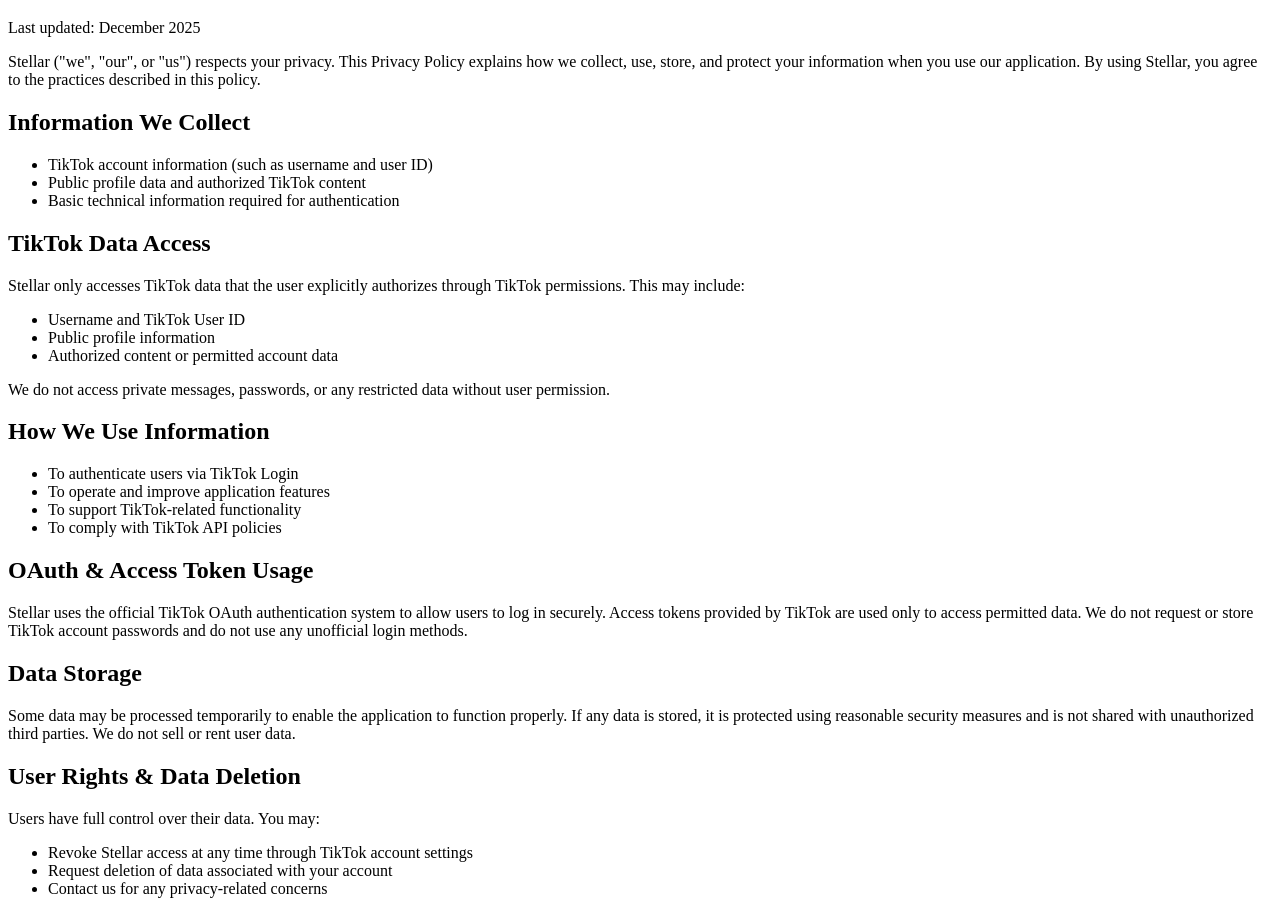
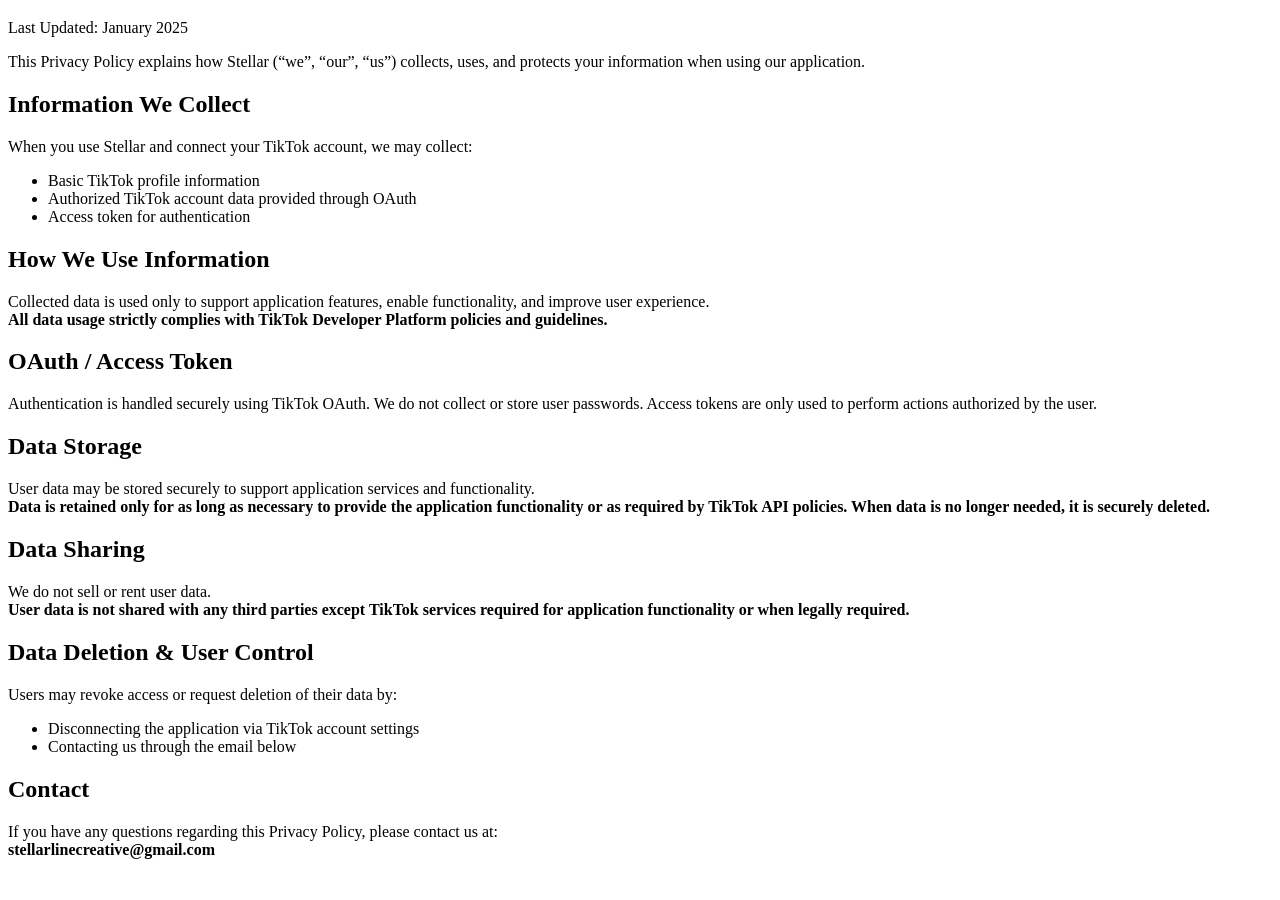
Before and after one commit to stellarlinecreative-cell/stellar-legal, a plain HTML site: page privacy.html in a window 1280 px wide. Shown: the part 61-961 px from the top of the page. After the commit the page ends 936 px from the top, so only its background shows below. Drawn offline with Linux system fonts and the light colour scheme.

Commit message:
Update privacy.html

```diff
--- a/privacy.html
+++ b/privacy.html
@@ -1,92 +1,73 @@
 <!DOCTYPE html>
 <html lang="en">
 <head>
-  <meta charset="UTF-8">
-  <title>Privacy Policy - Stellar</title>
+  <meta charset="UTF-8" />
+  <title>Privacy Policy - Stellar App</title>
 </head>
 <body>
+
 <h1>Privacy Policy</h1>
-  <p>Last updated: December 2025</p>
+<p>Last Updated: January 2025</p>
 
 <p>
-    Stellar ("we", "our", or "us") respects your privacy. This Privacy Policy explains
-    how we collect, use, store, and protect your information when you use our application.
-    By using Stellar, you agree to the practices described in this policy.
+This Privacy Policy explains how Stellar (“we”, “our”, “us”) collects, uses, and protects your information when using our application.
 </p>
 
 <h2>Information We Collect</h2>
+<p>
+When you use Stellar and connect your TikTok account, we may collect:
+</p>
 <ul>
-    <li>TikTok account information (such as username and user ID)</li>
-    <li>Public profile data and authorized TikTok content</li>
-    <li>Basic technical information required for authentication</li>
+  <li>Basic TikTok profile information</li>
+  <li>Authorized TikTok account data provided through OAuth</li>
+  <li>Access token for authentication</li>
 </ul>
 
-  <h2>TikTok Data Access</h2>
+<h2>How We Use Information</h2>
 <p>
-    Stellar only accesses TikTok data that the user explicitly authorizes through TikTok
-    permissions. This may include:
-  </p>
-  <ul>
-    <li>Username and TikTok User ID</li>
-    <li>Public profile information</li>
-    <li>Authorized content or permitted account data</li>
-  </ul>
-  <p>
-    We do not access private messages, passwords, or any restricted data without user permission.
+Collected data is used only to support application features, enable functionality, and improve user experience.
+<br><strong>All data usage strictly complies with TikTok Developer Platform policies and guidelines.</strong>
 </p>
 
-  <h2>How We Use Information</h2>
-  <ul>
-    <li>To authenticate users via TikTok Login</li>
-    <li>To operate and improve application features</li>
-    <li>To support TikTok-related functionality</li>
-    <li>To comply with TikTok API policies</li>
-  </ul>
-
-  <h2>OAuth & Access Token Usage</h2>
+<h2>OAuth / Access Token</h2>
 <p>
-    Stellar uses the official TikTok OAuth authentication system to allow users to log in
-    securely. Access tokens provided by TikTok are used only to access permitted data.
-    We do not request or store TikTok account passwords and do not use any unofficial login methods.
+Authentication is handled securely using TikTok OAuth. We do not collect or store user passwords.
+Access tokens are only used to perform actions authorized by the user.
 </p>
 
 <h2>Data Storage</h2>
 <p>
-    Some data may be processed temporarily to enable the application to function properly.
-    If any data is stored, it is protected using reasonable security measures and is not
-    shared with unauthorized third parties. We do not sell or rent user data.
+User data may be stored securely to support application services and functionality.
+<br>
+<strong>
+Data is retained only for as long as necessary to provide the application functionality or as required by TikTok API policies.
+When data is no longer needed, it is securely deleted.
+</strong>
 </p>
-
-  <h2>User Rights & Data Deletion</h2>
-  <p>Users have full control over their data. You may:</p>
-  <ul>
-    <li>Revoke Stellar access at any time through TikTok account settings</li>
-    <li>Request deletion of data associated with your account</li>
-    <li>Contact us for any privacy-related concerns</li>
-  </ul>
 
 <h2>Data Sharing</h2>
 <p>
-    We do not sell or rent user data. Data may only be shared when required to operate
-    application functionality or comply with legal obligations.
+We do not sell or rent user data.
+<br>
+<strong>
+User data is not shared with any third parties except TikTok services required for application functionality or when legally required.
+</strong>
 </p>
 
-  <h2>Data Security</h2>
+<h2>Data Deletion & User Control</h2>
 <p>
-    We implement reasonable security safeguards to protect user data from unauthorized
-    access, misuse, or disclosure.
+Users may revoke access or request deletion of their data by:
 </p>
-
-  <h2>Policy Updates</h2>
-  <p>
-    We may update this Privacy Policy from time to time. Any changes will be posted
-    on this page.
-  </p>
+<ul>
+  <li>Disconnecting the application via TikTok account settings</li>
+  <li>Contacting us through the email below</li>
+</ul>
 
 <h2>Contact</h2>
 <p>
 If you have any questions regarding this Privacy Policy, please contact us at:
+<br><strong>stellarlinecreative@gmail.com</strong>
 </p>
-  <p>Email: <strong>stellarlinecreative@gmail.com</strong></p>
+
 </body>
 </html>
```
Lines whose indentation alone changed are shown as unchanged.
